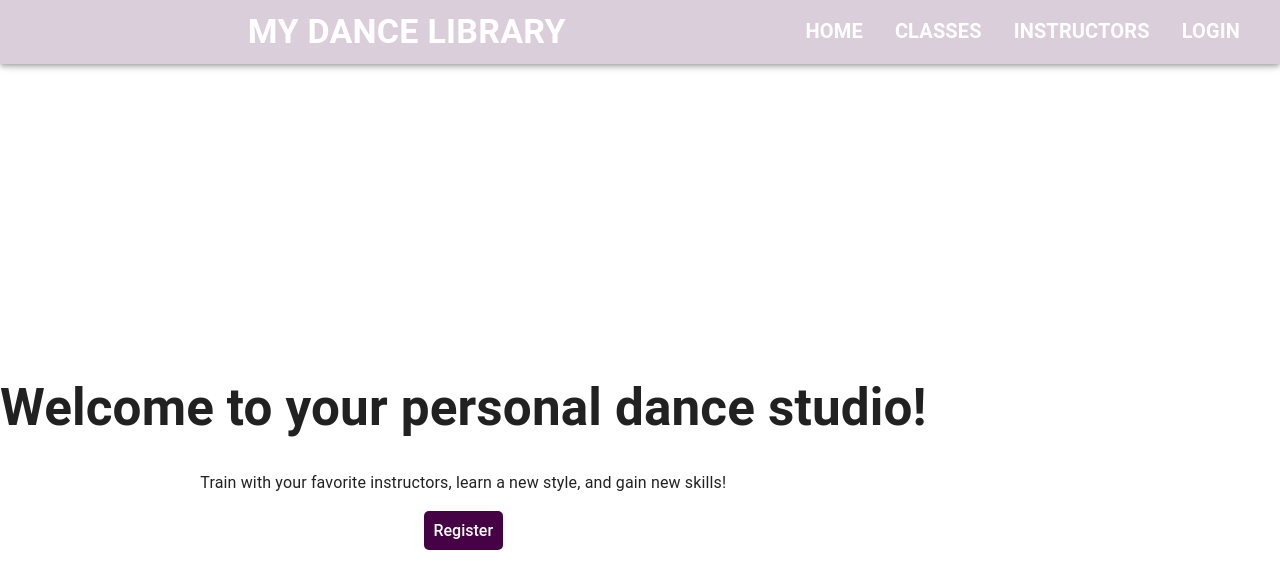
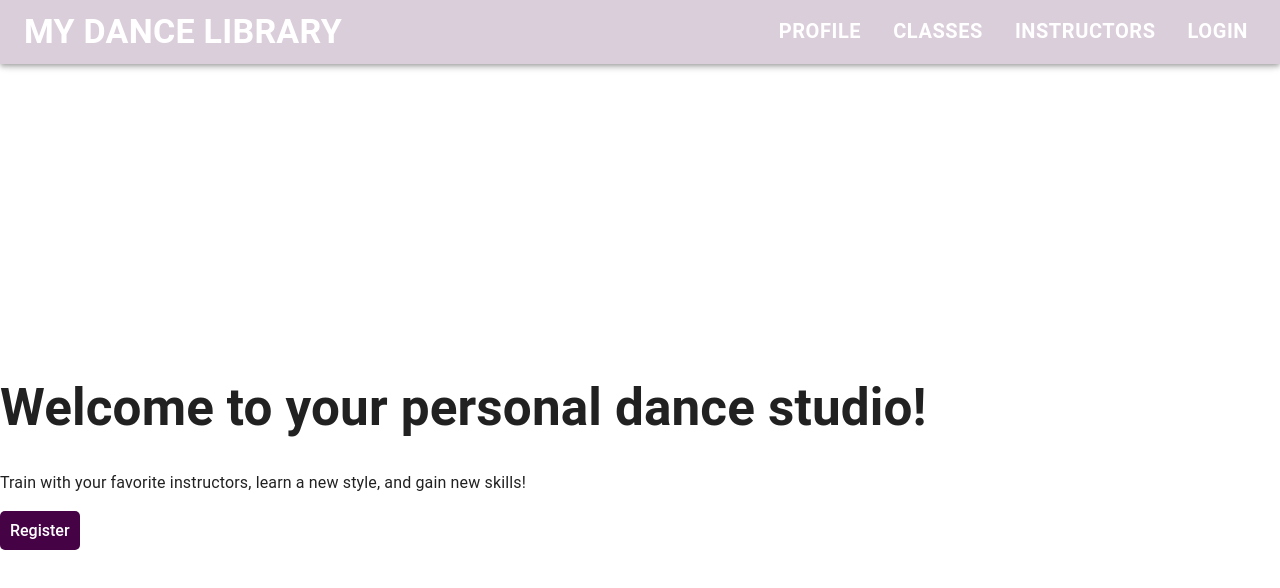
Before and after one commit to chrlee20043/dance-library, a React (Vite) app in the folder client/: page / in a window 1280 px wide. Shown: the top 588 px of the page. Built offline with nearby package versions, Linux system fonts and the light colour scheme.

Commit message:
fix navbar styling

```diff
--- a/client/src/App.css
+++ b/client/src/App.css
@@ -18,7 +18,6 @@ rgb(255, 123, 0) (orange)
   /* max-width: 1280px; */
   margin: 0px;
 
-  text-align: center;
 }
 
 body {
@@ -30,6 +29,7 @@ body {
   background-attachment: fixed;
   font-family: 'Courier New', Courier, monospace;
   overflow: scroll;
+
 }
 
 .main-container {
--- a/client/src/components/Navigation/Navbar.jsx
+++ b/client/src/components/Navigation/Navbar.jsx
@@ -20,6 +20,8 @@ import ListItemText from "@mui/material/ListItemText";
 import MenuIcon from "@mui/icons-material/Menu";
 import Toolbar from "@mui/material/Toolbar";
 import Typography from "@mui/material/Typography";
+import Stack from "@mui/material/Stack";
+import Button from "@mui/material/Button";
 
 const drawerWidth = 240;
 
@@ -162,12 +164,59 @@ function DrawerAppBar(props) {
               MY DANCE LIBRARY
             </Typography>
             <Box sx={{ display: { xs: "none", sm: "block" } }}>
-              <List
+              <Stack direction="row" spacing={2}>
+                <Button
+                  color="inherit"
+                  sx={listItemButtonSX}
+                  component={Link}
+                  to="/myprofile"
+                >
+                  PROFILE
+                </Button>
+
+                <Button
+                  color="inherit"
+                  sx={listItemButtonSX}
+                  component={Link}
+                  to="/allvideos"
+                >
+                  CLASSES
+                </Button>
+
+                <Button
+                  color="inherit"
+                  sx={listItemButtonSX}
+                  component={Link}
+                  to="/instructors"
+                >
+                  INSTRUCTORS
+                </Button>
+                {props.token ? (
+                  <Button
+                    sx={listItemButtonSX}
+                    color="inherit"
+                    onClick={onLogout}
+                  >
+                    LOG OUT
+                  </Button>
+                ) : (
+                  <Button
+                    sx={listItemButtonSX}
+                    color="inherit"
+                    component={Link}
+                    to="/login"
+                  >
+                    LOGIN
+                  </Button>
+                )}
+              </Stack>
+              {/* <List
                 sx={{
                   display: "flex",
                   flexDirection: "row",
                   alignItems: "center",
-                  justifyContent: "right",
+                  justifyContent: "flex-end",
+                  // ml: 40,
                 }}
               >
                 <ListItemButton
@@ -223,7 +272,7 @@ function DrawerAppBar(props) {
                     LOGIN
                   </ListItemButton>
                 )}
-              </List>
+              </List> */}
             </Box>
           </Toolbar>
         </AppBar>
```
